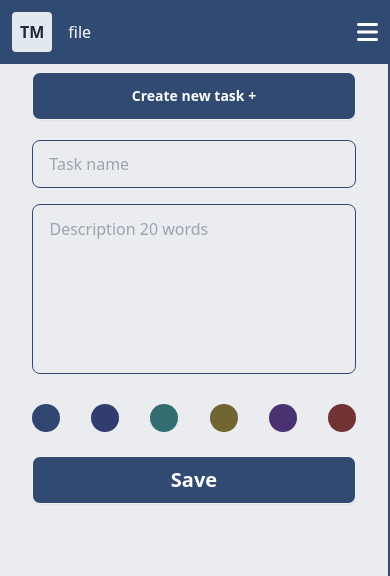
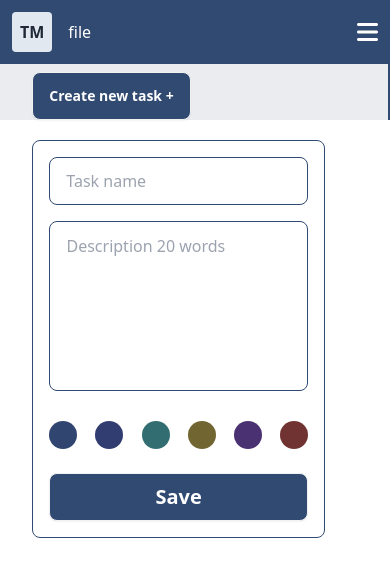
Before and after one commit to mehefujali/task-maneger, a plain HTML site: page index.html in a window 390 px wide. Both pictures are taken after a click on the button "Create new task +". Shown: the top 576 px of the page. Drawn offline with nearby package versions, Linux system fonts and the light colour scheme.

Commit message:
responseve created

```diff
--- a/index.html
+++ b/index.html
@@ -61,20 +61,25 @@
       </header>
       <main>
             <!-- side bar  -->
+            <section class=" grid grid-cols-12">
                   <section
-                  class=" md:w-3/12 xl:w-2/12 h-full  border-r-2  border-primary-cololr fixed  bg-primary-cololr bg-opacity-10 overflow-auto">
+                        class=" col-span-12 md:col-span-3 xl:col-span-2  border-r-2  border-primary-cololr   bg-primary-cololr bg-opacity-10 ">
                         <div class=" w-10/12 mx-auto">
                               <div class="  mx-auto mt-2  ">
                                     <button id="create-task-btn"
-                                    class=" btn w-full  xl:text-xl bg-primary-cololr  text-white ">Create new task
+                                          class=" btn text-nowrap md:w-full  xl:text-xl bg-primary-cololr  text-white ">Create
+                                          new
+                                          task
                                           +</button>
 
                               </div>
                               <!-- form  -->
 
-                        <div class=" mt-5  hidden" id="task-form">
+                              <div class=" mt-5 bg-white border-primary-cololr border  hidden absolute md:static w-9/12 md:w-full backdrop-blur-xl p-4 rounded-lg "
+                                    id="task-form">
                                     <input type="text" placeholder="Task name"
-                                    class=" input w-full border-primary-cololr bg-transparent" name="" id="task-title">
+                                          class=" focus:outline-none  input w-full border-primary-cololr bg-transparent"
+                                          name="" id="task-title">
                                     <textarea name="" cols="" rows="6"
                                           class=" bg-transparent mt-4 p-3 w-full resize-none  border border-primary-cololr rounded-lg border-1"
                                           id="task-des" placeholder=" Description 20 words"></textarea>
@@ -83,11 +88,16 @@
                                     <div class=" mt-6 flex items-center justify-between flex-wrap gap-2">
                                           <button name="btn-1" value="#314571"
                                                 class=" bg-[#314571] w-7 h-7 rounded-full color"></button>
-                                    <button value="#313d71" class=" bg-[#313d71] w-7 h-7 rounded-full color"></button>
-                                    <button value="#316D71" class=" bg-[#316D71] w-7 h-7 rounded-full color"></button>
-                                    <button value="#716531" class=" bg-[#716531] w-7 h-7 rounded-full color"></button>
-                                    <button value="#4a3171" class=" bg-[#4a3171] w-7 h-7 rounded-full color"></button>
-                                    <button value="#713331" class=" bg-[#713331] w-7 h-7 rounded-full color"></button>
+                                          <button value="#313d71"
+                                                class=" bg-[#313d71] w-7 h-7 rounded-full color"></button>
+                                          <button value="#316D71"
+                                                class=" bg-[#316D71] w-7 h-7 rounded-full color"></button>
+                                          <button value="#716531"
+                                                class=" bg-[#716531] w-7 h-7 rounded-full color"></button>
+                                          <button value="#4a3171"
+                                                class=" bg-[#4a3171] w-7 h-7 rounded-full color"></button>
+                                          <button value="#713331"
+                                                class=" bg-[#713331] w-7 h-7 rounded-full color"></button>
 
 
 
@@ -100,11 +110,12 @@
 
                   <!-- task section  -->
 
-            <section class=" ml-[26%] xl:ml-[17%]   ">
+                  <section class=" col-span-12 md:col-span-9 xl:col-span-10    ">
                         <div
-                        class=" flex flex-wrap gap-7 justify-normal items-baseline overflow-y-scroll h-[90vh]  pt-6 scrolbar w-full mx-auto  custom-scrollbar">
+                              class=" w-11/12 mx-auto flex flex-wrap gap-7 justify-normal items-baseline overflow-y-scroll h-[90vh]  pt-6 scrolbar   custom-scrollbar">
 
-                        <div class=" grid grid-cols-4 w-full gap-5" id="task-container">
+                              <div class=" grid grid-cols-1 md:grid-cols-2  lg:grid-cols-3 xl:grid-cols-4 w-full gap-5"
+                                    id="task-container">
 
                               </div>
 
@@ -112,6 +123,7 @@
                         </div>
 
 
+                  </section>
             </section>
       </main>
 
```
Lines whose indentation alone changed are shown as unchanged.
